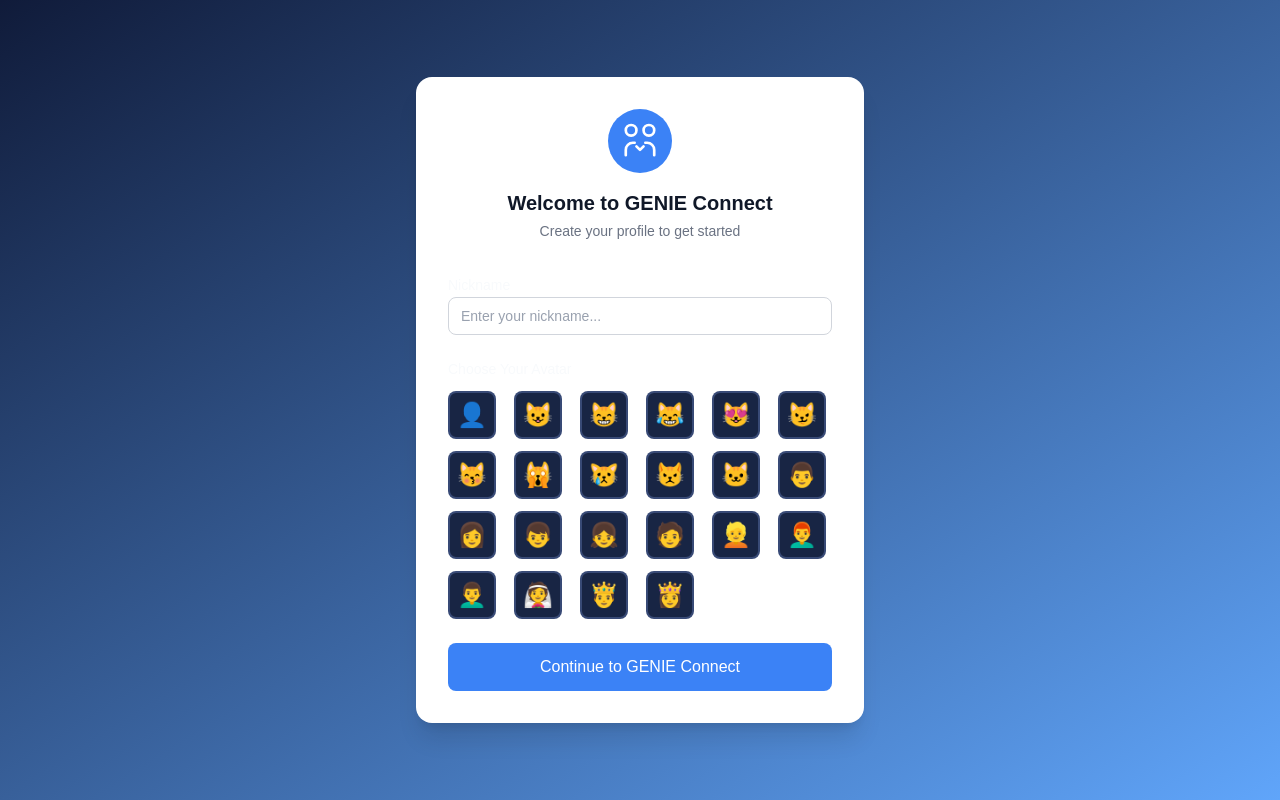
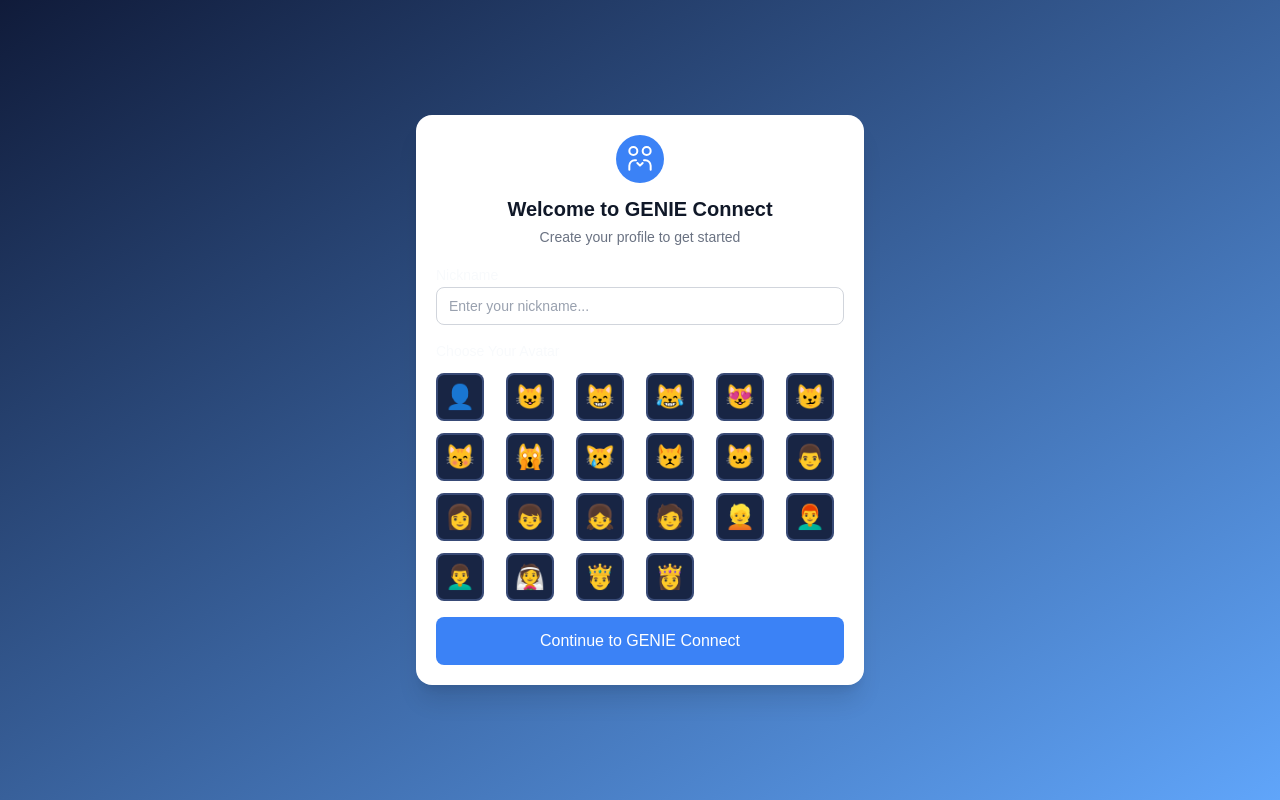
Before and after one commit to FBetulDemir/genie-connect, a Next.js app: page /welcome in a window 1280 px wide. Built offline with nearby package versions, Linux system fonts and the light colour scheme; no server answers.

Commit message:
Enhance UI components, update WelcomePage layout and improve IconButton styling

```diff
--- a/app/welcome/page.tsx
+++ b/app/welcome/page.tsx
@@ -34,11 +34,11 @@ export default function WelcomePage() {
   };
 
   return (
-    <div className="min-h-screen flex items-center justify-center bg-gradient-to-br from-[var(--accent-blue-600)] to-[var(--accent-blue-400)] px-4">
-      <div className="w-full max-w-md rounded-2xl bg-white p-8 shadow-xl">
+    <div className="min-h-screen overflow-y-auto flex items-center justify-center bg-gradient-to-br from-[var(--accent-blue-600)] to-[var(--accent-blue-400)] px-4 py-6">
+      <div className="w-full max-w-md rounded-2xl bg-white p-5 shadow-xl">
         {/* Header */}
-        <div className="flex flex-col items-center mb-8">
-          <LogoIcon className="h-16 w-16 mb-4" />
+        <div className="flex flex-col items-center mb-4">
+          <LogoIcon className="h-12 w-12 mb-3" />
           <h1 className="text-xl font-bold text-gray-900">
             Welcome to GENIE Connect
           </h1>
@@ -48,7 +48,7 @@ export default function WelcomePage() {
         </div>
 
         {/* Form */}
-        <div className="space-y-6">
+        <div className="space-y-4">
           <Input
             name="nickname"
             label="Nickname"
--- a/components/feed/PostCard.tsx
+++ b/components/feed/PostCard.tsx
@@ -103,6 +103,7 @@ export default function PostCard({
           icon={<CommentIcon />}
           aria-label="Comments"
           count={commentCount}
+          onClick={onClick}
         />
         <IconButton
           icon={<LikeIcon />}
--- a/components/feed/PostThread.tsx
+++ b/components/feed/PostThread.tsx
@@ -193,6 +193,11 @@ export default function PostThread({
             icon={<CommentIcon />}
             aria-label="Comments"
             count={commentCount}
+            onClick={() =>
+              document
+                .getElementById("comments-section")
+                ?.scrollIntoView({ behavior: "smooth" })
+            }
           />
           <IconButton
             icon={<LikeIcon />}
@@ -206,7 +211,7 @@ export default function PostThread({
       </div>
 
       {/* Comment count header */}
-      <p className="text-sm font-semibold text-[var(--text-primary)]">
+      <p id="comments-section" className="text-sm font-semibold text-[var(--text-primary)]">
         {commentCount} {commentCount === 1 ? "Comment" : "Comments"}
       </p>
 
--- a/components/ui/IconButton.tsx
+++ b/components/ui/IconButton.tsx
@@ -28,11 +28,12 @@ export default function IconButton({
       onClick={onClick}
       disabled={disabled}
       className={cn(
-        "inline-flex items-center gap-1.5 text-sm",
-        "transition-colors focus:outline-none",
+        "inline-flex items-center gap-1.5 text-sm rounded-lg px-2 py-1",
+        "transition-all duration-150 focus:outline-none",
+        "hover:scale-105 active:scale-95",
         active
-          ? "text-[var(--accent-blue-500)]"
-          : "text-[var(--text-secondary)] hover:text-[var(--text-primary)]",
+          ? "text-[var(--accent-blue-500)] bg-(--accent-blue-500)/10"
+          : "text-[var(--text-secondary)] hover:text-[var(--text-primary)] hover:bg-black/5",
         disabled && "opacity-50 cursor-not-allowed",
         className,
       )}
```
